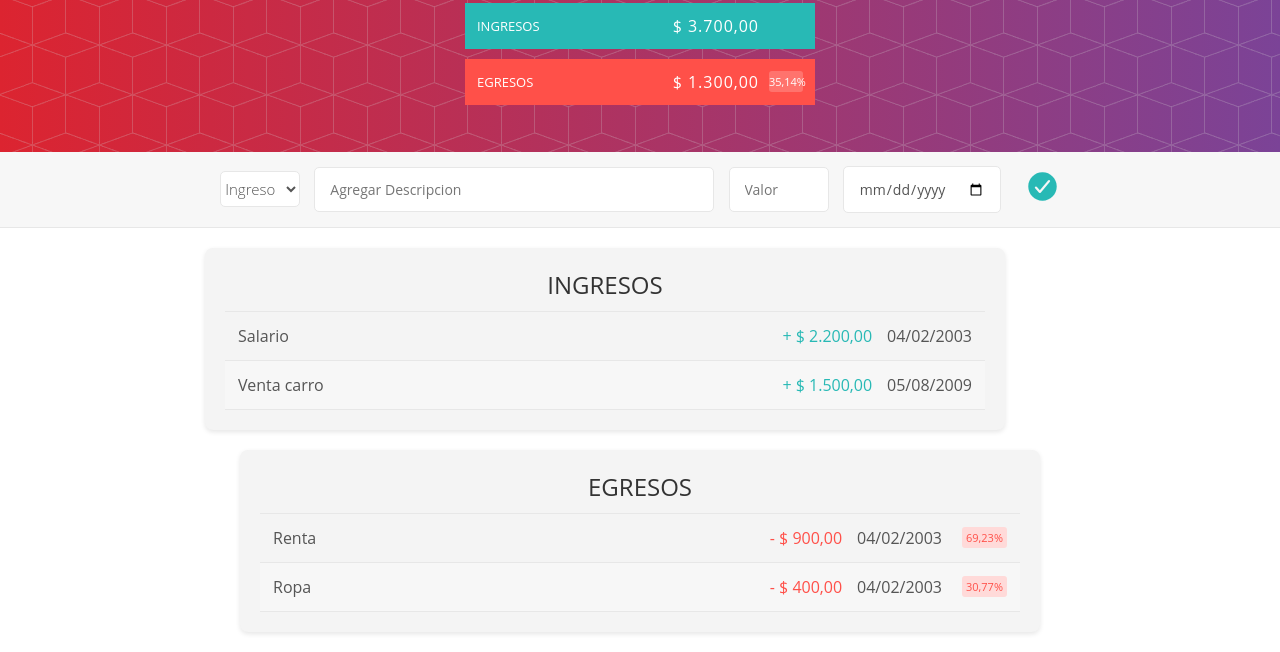
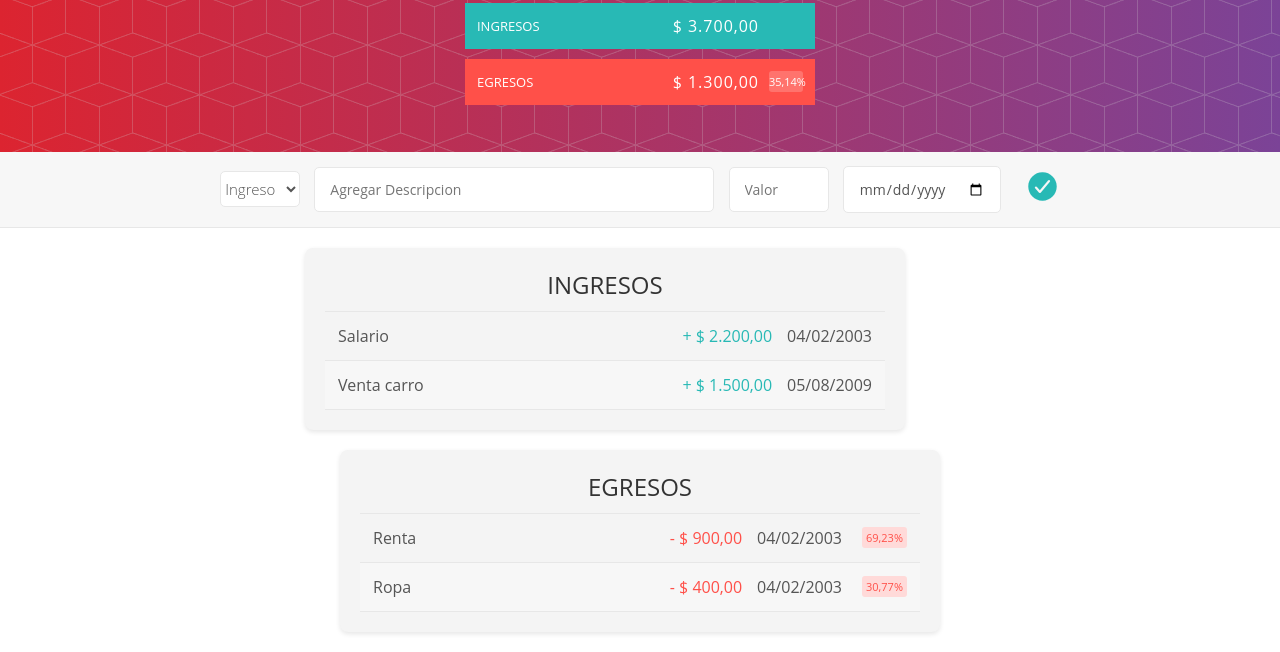
Before and after one commit to Nestor-Figueroa/Nestor-Figueroa.github.io, a plain HTML site: page index.html in a window 1280 px wide. Shown: the part 168-820 px from the top of the page. Drawn offline with nearby package versions, Linux system fonts and the light colour scheme.

Commit message:
Update estilos2.css

```diff
--- a/estilos.css
+++ b/estilos.css
@@ -284,12 +284,12 @@ h2 {
 
 .contenedor {
     display: flex;
-    flex-direction: column; /* Asegura disposición vertical */
-    align-items: center;
-    justify-content: center;
+    flex-direction: column; /* Coloca los elementos uno sobre el otro */
+    align-items: center; /* Asegura que estén centrados horizontalmente */
+    justify-content: center; /* Centra los elementos verticalmente */
     gap: 20px; /* Espaciado entre las secciones */
     width: 100%;
-    max-width: 800px; /* Define un ancho máximo */
+    max-width: 600px; /* Establece un ancho fijo para las secciones */
     margin: 0 auto; /* Centra horizontalmente */
     text-align: center;
 }
```
